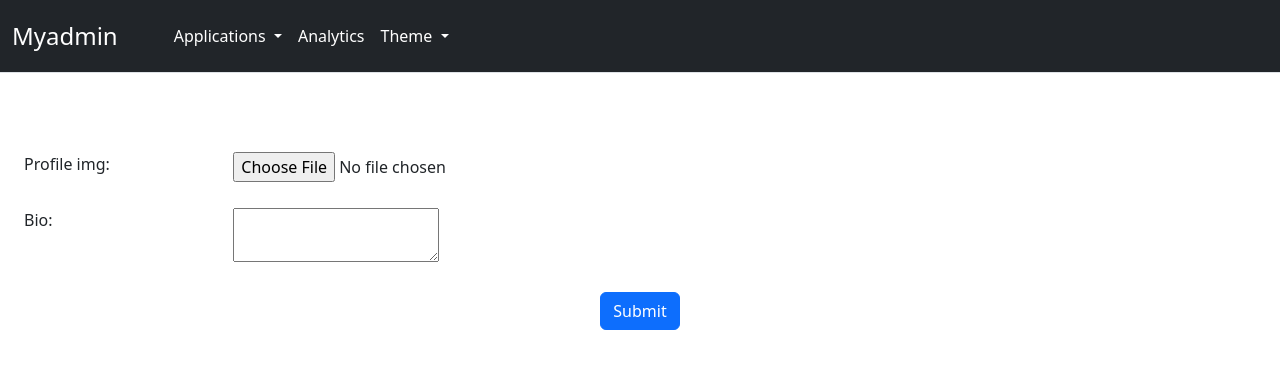
After one commit to Immanuel-supanova/myadmin, a Django app: template myadmin/templates/myadmin/profile_change.html in a window 1280 px wide. The commit adds this page. Shown: the top 369 px of the page. Run offline with Django 4.2, Linux system fonts and the light colour scheme; the template is opened without the code that fills it: most values are stand-ins (such as "Sample title", 1, 10 or a date in 2020); form fields are guessed from the names that the template uses; parts of the project's set-up code (start-up, migrations or seed data) failed here and were passed over.

Commit message:
Added the profile model, form, model, view, templates and urls

```diff
--- /dev/null
+++ b/myadmin/templates/myadmin/profile_change.html
@@ -0,0 +1,43 @@
+{% extends 'myadmin/base.html' %}
+{% block content %}
+<div class="container-fluid mt-5 pt-5">
+<div class="pt-2">
+{% if user.id != object.user.id %}
+
+<div class="text-center">
+    <h1 style="font-size:64px;"> 403 </h1>
+    <p style="font-size:48px">Access Forbidden</p>
+</div>
+
+{% else %}
+
+<div class="mt-5">
+    <form enctype='multipart/form-data' method="POST">
+        {% csrf_token %} {{ form.media }}
+        <div class="form-outline mb-4">
+            <div class="row">
+                <div class="col-2">
+                    <p class="form-label">{{ form.profile_img.label }}:</p>
+                </div>
+                <div class="col">
+                    {{form.profile_img}}
+                </div>
+            </div>
+        </div>
+        <div class="form-outline mb-4">
+            <div class="row">
+                <div class="col-2">
+                    <p class="form-label">{{ form.bio.label }}:</p>
+                </div>
+                <div class="col"> {{form.bio}} </div>
+            </div>
+        </div>
+        <div class="text-center">
+        <button class="btn btn-primary"> Submit</button>
+        </div>
+    </form>
+</div>
+{% endif %}
+</div>
+</div>
+{% endblock %}
--- a/myadmin/urls.py
+++ b/myadmin/urls.py
@@ -1,6 +1,6 @@
 from django.urls import path
 
-from .views import HomeView, AppView, UserModelDetailView
+from .views import HomeView, AppView, UserModelDetailView, ProfileUpdateView
 
 app_name = 'myadmin'
 
@@ -8,5 +8,6 @@ urlpatterns = [
     path('', HomeView.as_view(), name='myadmin'),
     path('<slug:app>/', AppView.as_view(), name='myadmin_app'),
     path('user/<int:pk>/', UserModelDetailView.as_view(), name='user_model'),
+    path('profile/change/<int:pk>/', ProfileUpdateView.as_view(), name='profile_change'),
 
 ]
--- a/system/urls.py
+++ b/system/urls.py
@@ -14,6 +14,8 @@ Including another URLconf
     1. Import the include() function: from django.urls import include, path
     2. Add a URL to urlpatterns:  path('blog/', include('blog.urls'))
 """
+from django.conf import settings
+from django.conf.urls.static import static
 from django.contrib import admin
 from django.urls import path, include
 from rest_framework_simplejwt.views import TokenObtainPairView, TokenRefreshView
@@ -26,3 +28,6 @@ urlpatterns = [
     path('api/token/', TokenObtainPairView.as_view(), name='token_obtain_pair'),
     path('api/token/refresh/', TokenRefreshView.as_view()),
 ]
+if settings.DEBUG:
+    urlpatterns += static(settings.MEDIA_URL, document_root=settings.MEDIA_ROOT)
+    static(settings.STATIC_URL, document_root=settings.STATIC_ROOT)
```
Also changed, not shown: myadmin/forms.py (added, +13 -0 lines), myadmin/models.py (added, +37 -0 lines), myadmin/templates/myadmin/user_model.html (+24 -0 lines), myadmin/views.py (+26 -2 lines), myadmin/migrations/0001_initial.py (added), myadmin/static/myadmin/image/default.jpg (added).
